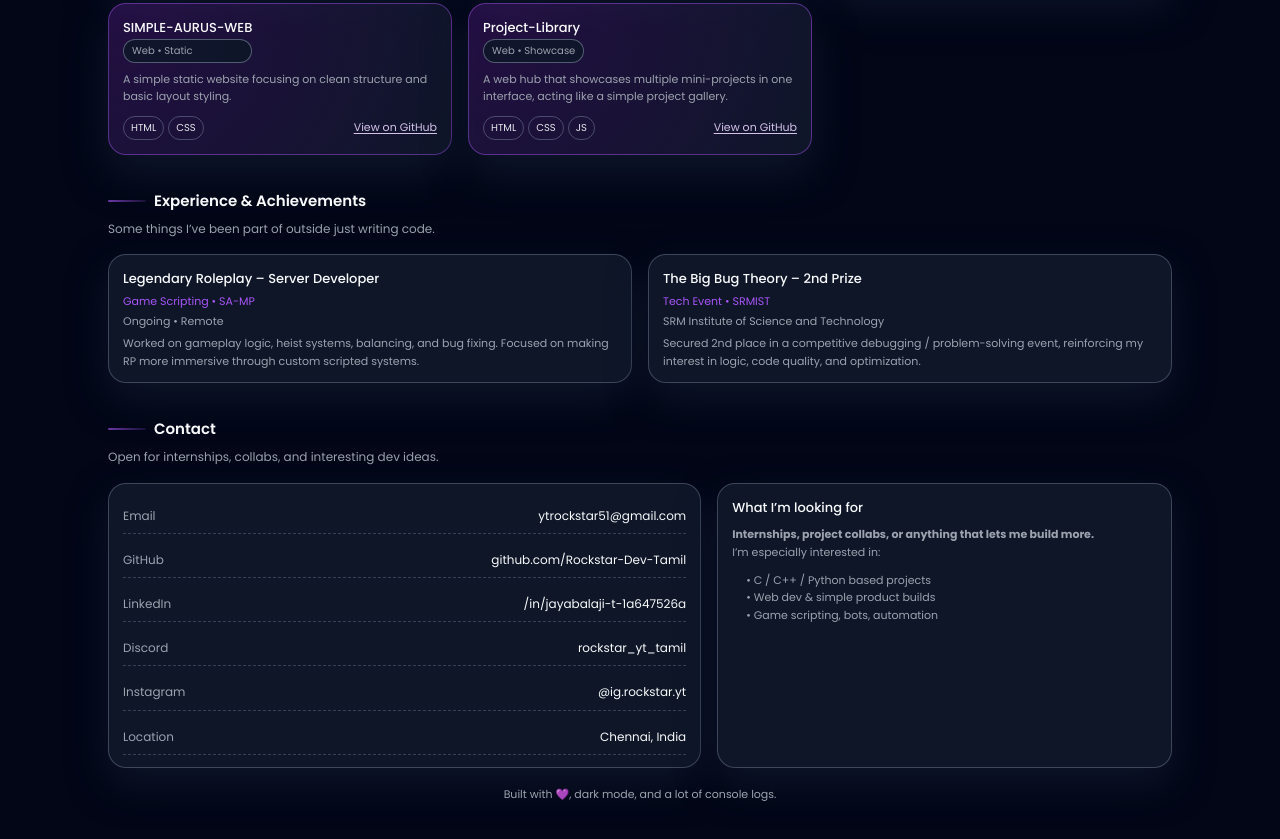
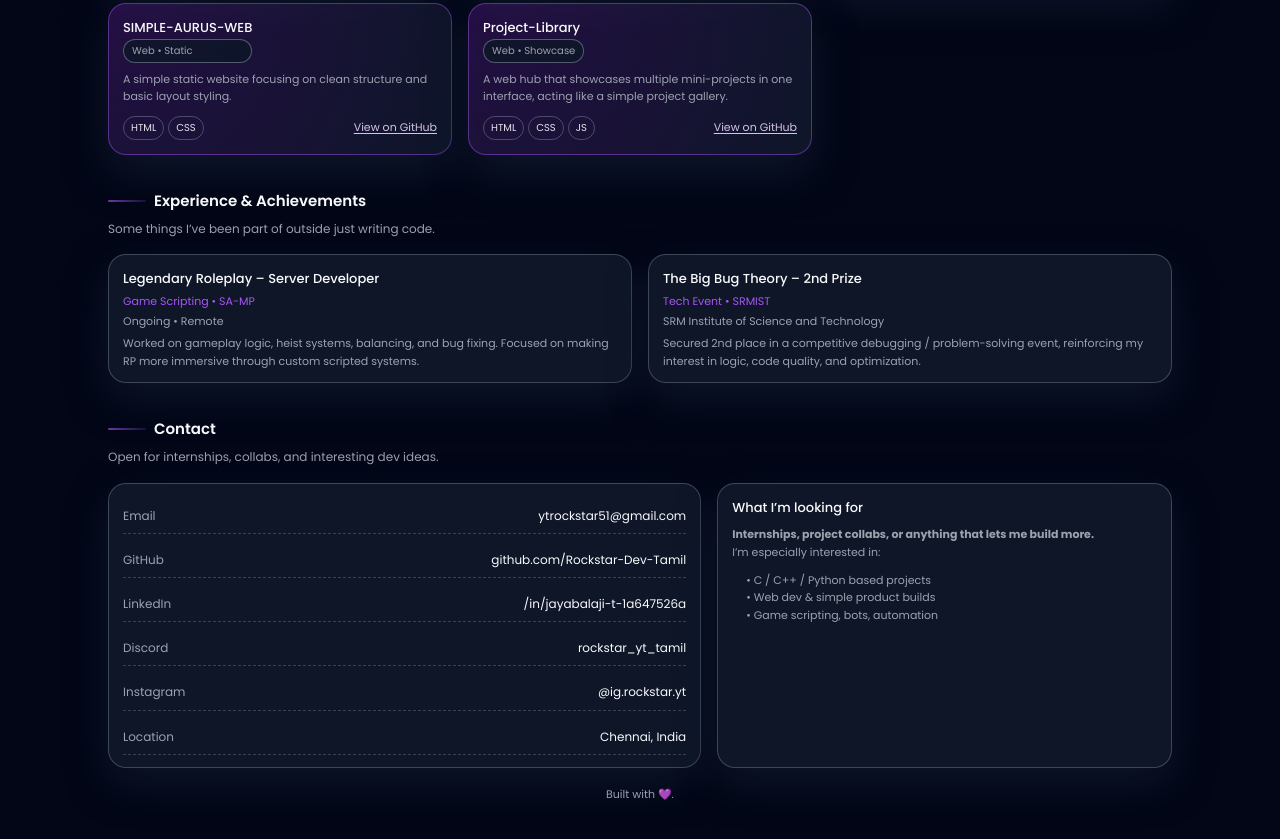
Before and after one commit to Rockstar-Dev-Tamil/portfolio, a plain HTML site: page index.html in a window 1280 px wide. Shown: the part 1471-2310 px from the top of the page. Drawn offline with Linux system fonts and the light colour scheme.

```diff
--- a/index.html
+++ b/index.html
@@ -1210,10 +1210,11 @@
             </div>
 
             <div class="footer-note">
-                Built with 💜, dark mode, and a lot of console logs.
+                Built with 💜.
             </div>
         </section>
     </main>
 </body>
 
+
 </html>
```
